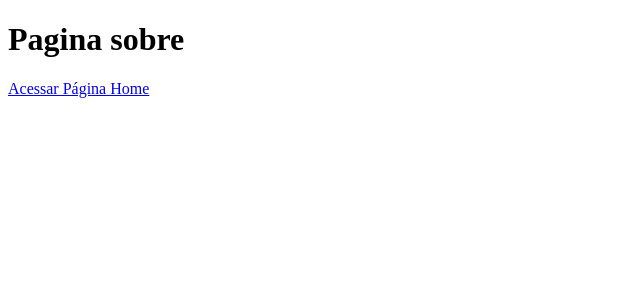
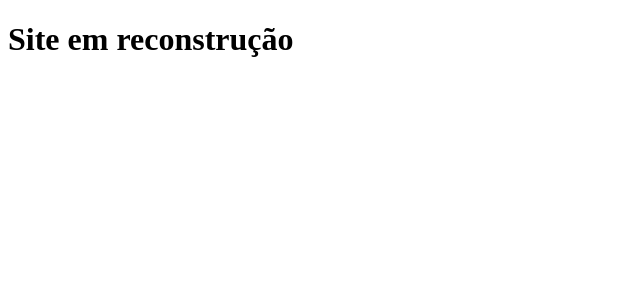
Before and after one commit to vortexti/node-files, a Next.js app: page /sobre in a window 1280 px wide. Shown: the top 300 px of the page, without its empty margins (0-640 px from the left). Built offline with nearby package versions, Linux system fonts and the light colour scheme.

Commit message:
nova Home  e sobre 2

```diff
--- a/pages/sobre.js
+++ b/pages/sobre.js
@@ -1,9 +1,21 @@
 import { useState } from 'react';
 
-function Sobre() {
-    return <div><h1>Pagina sobre</h1>
-    <a href="/curso">Acessar Página Home</a>
+function Home() {
+    return <div><h1>Site em reconstrução</h1>
     </div>
 }
 
-export default Sobre
+function Contador() {
+    const [Contador,setContador] = useState(1);
+    function adicionarContador(){
+        setContador(Contador + 1);
+    }
+    return (
+        <div>
+            <div>{Contador}</div>
+            <button onClick={adicionarContador}>Adiciona Contador</button>
+        </div>
+    )
+
+}
+export default Home
```
